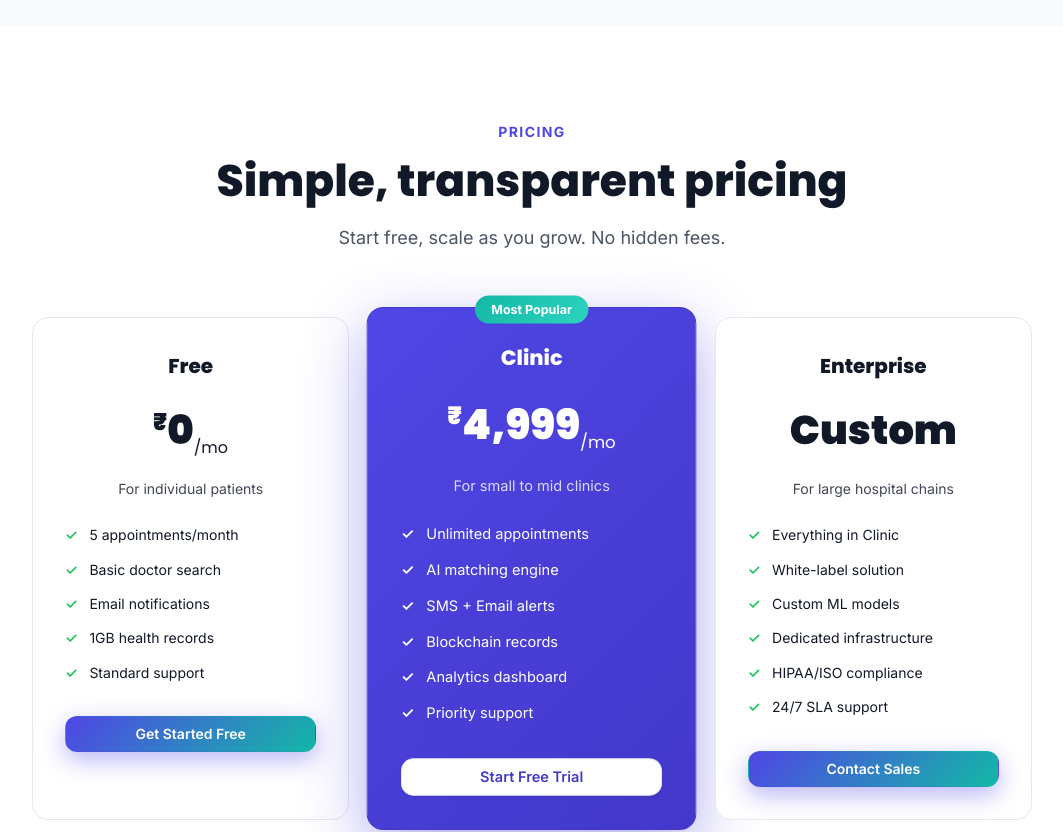
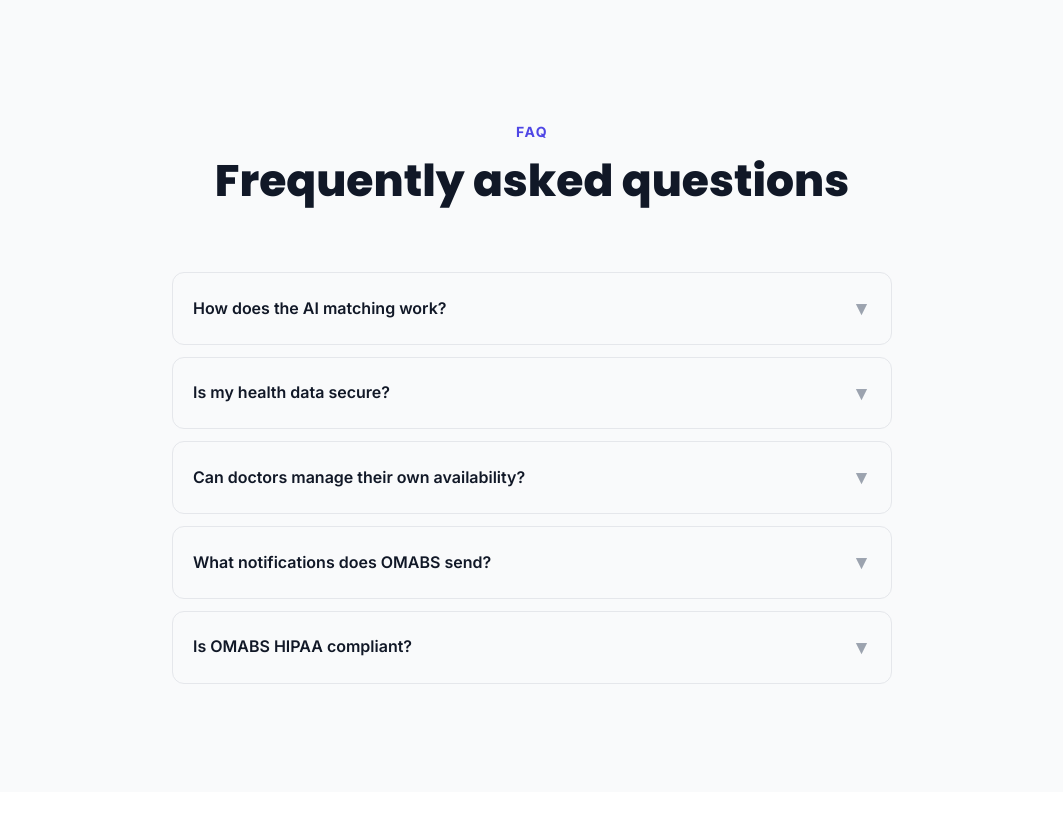
Before and after one commit to Naveenkm07/Online-Medical-Appointment-Booking-System, a React (Vite) app: page /landing in a window 1280 px wide. Shown: the part 5120-5952 px from the top of the page, without its empty margins (108-1171 px from the left). Built offline with nearby package versions, Linux system fonts and the light colour scheme.

Commit message:
Remove pricing section from landing page

```diff
--- a/src/pages/public/LandingPage/LandingPricing.jsx
+++ /dev/null
@@ -1,43 +0,0 @@
-import { useNavigate } from 'react-router-dom';
-
-export default function LandingPricing() {
-  const navigate = useNavigate();
-
-  const plans = [
-    { name: 'Free', price: '0', desc: 'For individual patients', features: ['5 appointments/month', 'Basic doctor search', 'Email notifications', '1GB health records', 'Standard support'], featured: false },
-    { name: 'Clinic', price: '4,999', desc: 'For small to mid clinics', features: ['Unlimited appointments', 'AI matching engine', 'SMS + Email alerts', 'Blockchain records', 'Analytics dashboard', 'Priority support'], featured: true, badge: 'Most Popular' },
-    { name: 'Enterprise', price: 'Custom', desc: 'For large hospital chains', features: ['Everything in Clinic', 'White-label solution', 'Custom ML models', 'Dedicated infrastructure', 'HIPAA/ISO compliance', '24/7 SLA support'], featured: false },
-  ];
-
-  return (
-    <section className="section">
-      <div className="section-header">
-        <div className="section-label">Pricing</div>
-        <h2 className="section-title">Simple, transparent pricing</h2>
-        <p className="section-desc">Start free, scale as you grow. No hidden fees.</p>
-      </div>
-      <div className="pricing-grid">
-        {plans.map(p => (
-          <div key={p.name} className={`pricing-card ${p.featured ? 'featured' : ''}`}>
-            {p.badge && <div className="pricing-badge">{p.badge}</div>}
-            <div className="pricing-name">{p.name}</div>
-            <div className="pricing-price">
-              {p.price === 'Custom' ? 'Custom' : <><sup>₹</sup>{p.price}<sub>/mo</sub></>}
-            </div>
-            <div className="pricing-desc">{p.desc}</div>
-            <ul className="pricing-features">
-              {p.features.map((f, i) => <li key={i}>{f}</li>)}
-            </ul>
-            <button
-              className={`btn w-full ${p.featured ? 'btn-secondary' : 'btn-gradient'}`}
-              style={p.featured ? { background: '#fff', color: 'var(--primary-700)' } : undefined}
-              onClick={() => navigate('/welcome')}
-            >
-              {p.price === '0' ? 'Get Started Free' : p.price === 'Custom' ? 'Contact Sales' : 'Start Free Trial'}
-            </button>
-          </div>
-        ))}
-      </div>
-    </section>
-  );
-}
--- a/src/pages/public/LandingPage/index.jsx
+++ b/src/pages/public/LandingPage/index.jsx
@@ -5,7 +5,6 @@
 import LandingHowItWorks from './LandingHowItWorks';
 import LandingComparison from './LandingComparison';
 import LandingTestimonials from './LandingTestimonials';
-import LandingPricing from './LandingPricing';
 import LandingFaq from './LandingFaq';
 import LandingContact from './LandingContact';
 import LandingFooter from './LandingFooter';
@@ -20,7 +19,6 @@
       <LandingHowItWorks />
       <LandingComparison />
       <LandingTestimonials />
-      <LandingPricing />
       <LandingFaq />
       <LandingContact />
       <LandingFooter />
```
